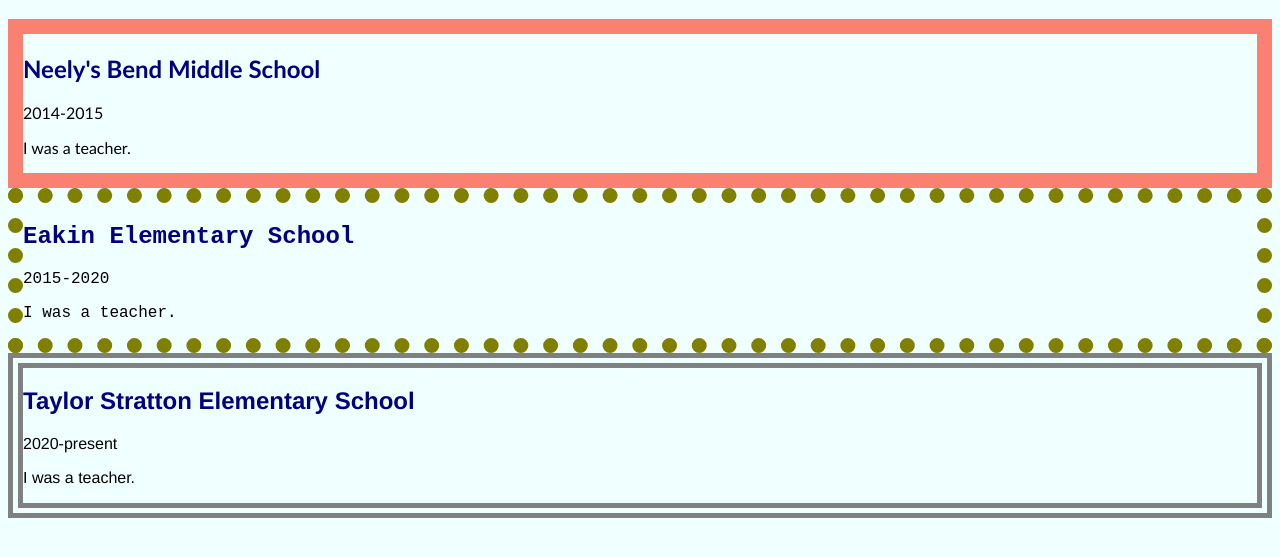
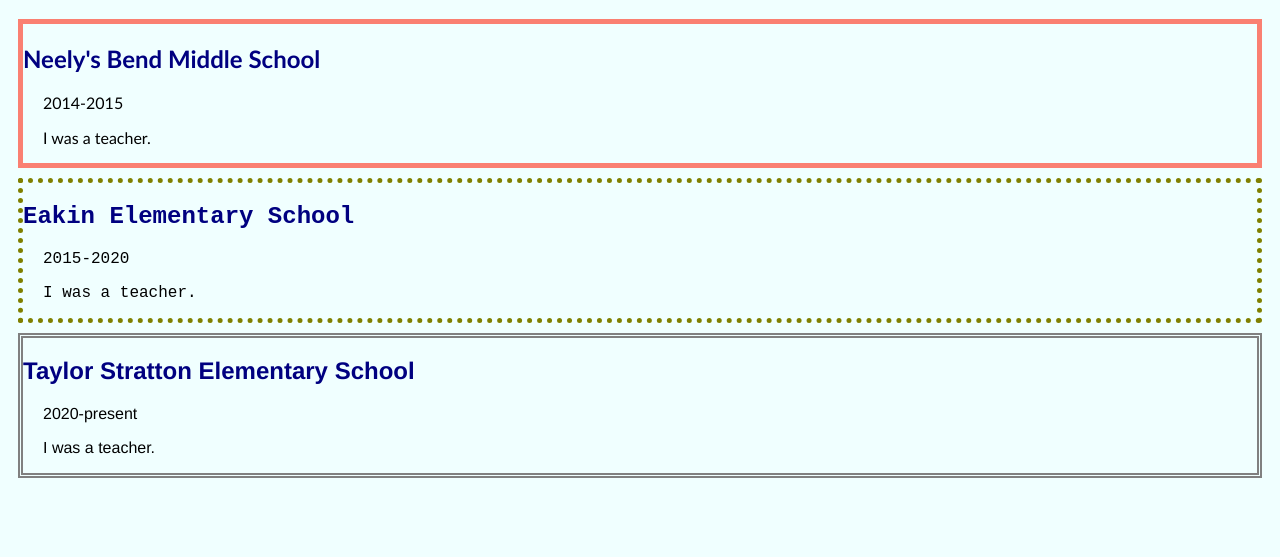
Before and after one commit to erin-stephens/LAB-HTML-Resume, a plain HTML site: page index.html in a window 1280 px wide. Shown: the part 61-618 px from the top of the page. Drawn offline with Linux system fonts and the light colour scheme.

Commit message:
ok this is it for tonight

```diff
--- a/main.css
+++ b/main.css
@@ -3,16 +3,22 @@
 }
 #job1 {
   font-family:'Gill Sans', 'Gill Sans MT', Calibri, 'Trebuchet MS', sans-serif;
-  border: solid salmon 15px;
+  border: solid salmon 5px;
+  margin: 10px;
 }
 #job2 {
   font-family: 'Courier New', Courier, monospace;
-  border: dotted olive 15px;
+  border: dotted olive 5px;
+  margin: 10px;
 }
 #job3 {
   font-family: 'Franklin Gothic Medium', 'Arial Narrow', Arial, sans-serif;
-  border: double gray 15px;
+  border: double gray 5px;
+  margin: 10px;
 }
 h2 {
   color: navy
 }
+time, p {
+  margin-left: 20px;
+}
```
